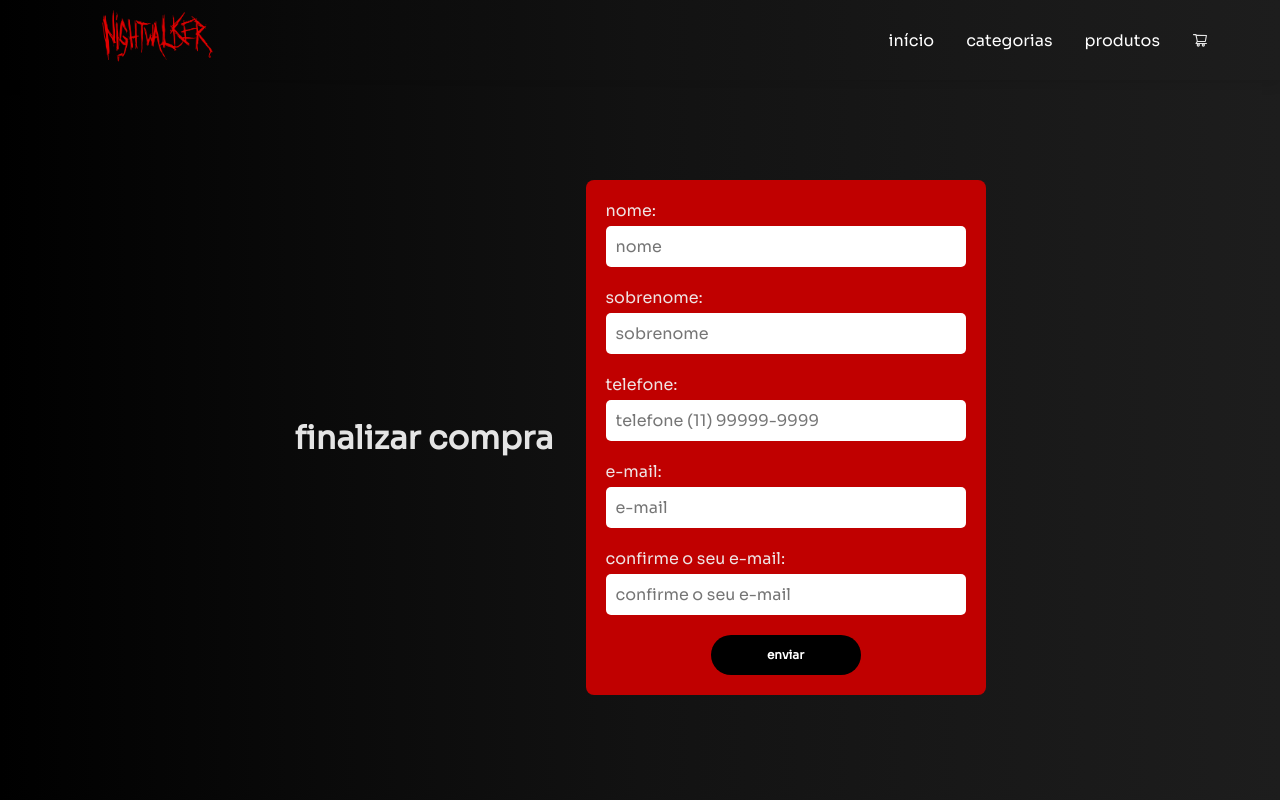
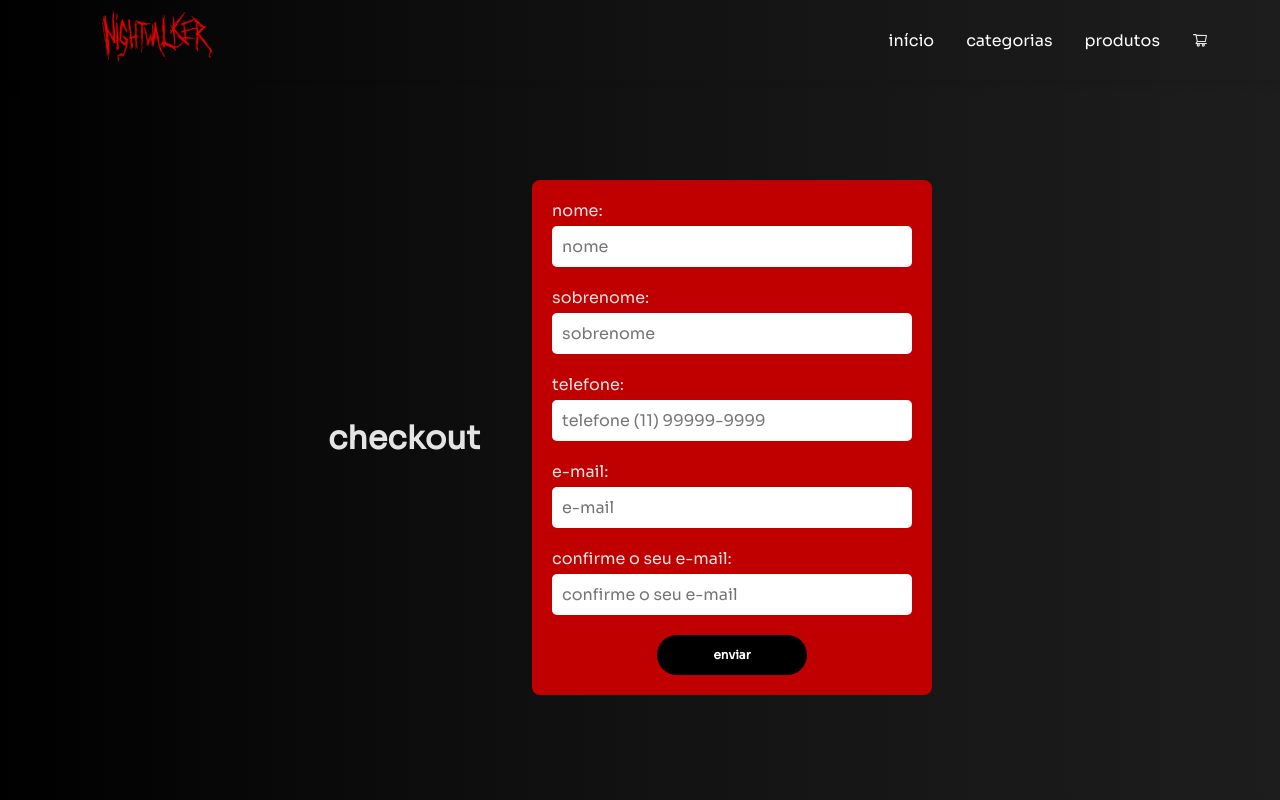
Before and after one commit to leticiaspcruz/coderhouse-reactjs, a React (Create React App) app in the folder nightwalker-store/: page /checkout in a window 1280 px wide. Built offline with nearby package versions, Linux system fonts and the light colour scheme.

Commit message:
adding checkout logic

```diff
--- a/nightwalker-store/src/context/CartProvider.js
+++ b/nightwalker-store/src/context/CartProvider.js
@@ -53,15 +53,9 @@ export const CartProvider = ({ children }) => {
 
   const totalItems = cartItems.length;
 
-  console.log(cartItems)
-
-  const generateOrder = () => {
+  const generateOrder = (buyer) => {
     return {
-      buyer: {
-        name: "Leticia",
-        email: "teste@gmail.com",
-        phone: "(11)9999-9999",
-      },
+      buyer,
       item: cartItems.map(item => ({
         title: item.title,
         quantity: item.quantity,
--- a/nightwalker-store/src/pages/cart.js
+++ b/nightwalker-store/src/pages/cart.js
@@ -1,12 +1,13 @@
 import React, { useContext } from "react";
 import { Link } from "react-router-dom";
 import { NavBar } from '../components';
+import { useNavigate } from "react-router-dom";
 import { CartContext } from '../context/CartProvider';
-import { getFirestore, addDoc, collection } from 'firebase/firestore';
 import { Container, InfoContainer, CartButton, CartButtonAlt, CartButtonsWrapper, CheckoutText } from "./styles";
 
 const Cart = () => {
-  const { cartItems, removeItem, clearCart, totalPrice, generateOrder } = useContext(CartContext);
+  const { cartItems, removeItem, clearCart, totalPrice } = useContext(CartContext);
+  const navigate = useNavigate();
 
   const handleRemoveItem = (item) => {
     removeItem(item);
@@ -14,15 +15,6 @@ const Cart = () => {
 
   const handleClearCart = () => {
     clearCart();
-  };
-
-  const sendOrder = () => {
-    const order = generateOrder();
-    const db = getFirestore();
-    const collectionRef = collection(db, "orders");
-    addDoc(collectionRef, order).then(({ id }) => {
-      alert('compra realizada com sucesso!'); clearCart();
-    }).catch((error) => console.error(error))
   };
 
   return (
@@ -43,7 +35,7 @@ const Cart = () => {
             </div>
             <CartButtonsWrapper>
               <CartButtonAlt onClick={handleClearCart}>limpar carrinho</CartButtonAlt>
-              <CartButtonAlt onClick={sendOrder}>finalizar compra</CartButtonAlt>
+              <CartButtonAlt onClick={() => navigate('/checkout')}>finalizar compra</CartButtonAlt>
             </CartButtonsWrapper>
           </InfoContainer>
         ) : (
--- a/nightwalker-store/src/pages/checkout.js
+++ b/nightwalker-store/src/pages/checkout.js
@@ -1,6 +1,8 @@
-import React, { useState, useEffect } from "react";
+import React, { useState, useEffect, useContext } from "react";
 import { NavBar } from '../components';
-import { Container, CheckoutForm, CheckoutButton } from './styles';
+import { getFirestore, addDoc, collection } from 'firebase/firestore';
+import { Container, CheckoutText, CheckoutForm, CheckoutButton, CheckoutContainer } from './styles';
+import { CartContext } from '../context/CartProvider';
 
 const Checkout = () => {
   const [name, setName] = useState('');
@@ -9,23 +11,43 @@ const Checkout = () => {
   const [email, setEmail] = useState('');
   const [confirmEmail, setConfirmEmail] = useState('');
   const [showError, setShowError] = useState(false);
+  const [successMessage, setSuccessMessage] = useState(false);
+  const { clearCart, generateOrder } = useContext(CartContext);
+
 
   useEffect(() => {
     if(email !== confirmEmail && confirmEmail !== '') setShowError(true);
   }, [email, confirmEmail]);
 
+  const buyer = {
+    name: name,
+    surname: surname,
+    phone: phone,
+    email: email
+  };
+
+  const sendOrder = () => {
+    const order = generateOrder(buyer);
+    const db = getFirestore();
+    const collectionRef = collection(db, "orders");
+    addDoc(collectionRef, order).then(({ id }) => {
+      setSuccessMessage(true);
+      clearCart();
+    }).catch((error) => console.error(error))
+  };
+
   const handleSubmit = (event) => {
     event.preventDefault();
-    console.log('Name:', name);
-    console.log('Email:', email);
+    sendOrder();
   };
 
   return (
     <>
      <NavBar />
      <Container>
-      <h1>finalizar compra</h1>
-      <CheckoutForm onSubmit={handleSubmit}>
+      <h1>checkout</h1>
+      <CheckoutContainer>
+        {!successMessage ? (<CheckoutForm onSubmit={handleSubmit}>
           <label htmlFor="name">nome:
             <input
               type="text"
@@ -75,10 +97,16 @@ const Checkout = () => {
             />
           </label>
           {showError && (
-          <div style={{ color: 'black' }}>Os e-mails devem ser iguais</div>
+          <div>
+            <p style={{ color: 'black' }}>Os e-mails devem ser iguais</p>
+          </div>
           )}
           <CheckoutButton type="submit">enviar</CheckoutButton>
-      </CheckoutForm>
+        </CheckoutForm>)
+        : (
+          <CheckoutText>pedido gerado com sucesso!</CheckoutText>
+        )}
+      </CheckoutContainer>
      </Container>
     </>
   );
--- a/nightwalker-store/src/pages/styles.js
+++ b/nightwalker-store/src/pages/styles.js
@@ -84,6 +84,7 @@ export const CheckoutText = styled.h2`
 export const CheckoutForm = styled.form`
   display: flex;
   flex-direction: column;
+  margin: 0px 20px;
   gap: 10px;
   align-items: center;
   padding: 20px;
@@ -105,17 +106,6 @@ export const CheckoutForm = styled.form`
       &:focus {
         box-shadow: 0px 0px 5px rgba(0, 0, 0, 0.3);
       }
-    }
-    :hover {
-      color: #c00000;
-      cursor: pointer;
-      -webkit-transform: scale(1.1);
-      -ms-transform: scale(1.1);
-      transform: scale(1.1);
-      -webkit-transition: 0.3s ease-in;
-      -moz-transition: 0.3s ease-in;
-      -o-transition: 0.3s ease-in;
-      transition: 0.3s ease-in;
     }
   }
 `;
@@ -143,3 +133,17 @@ export const CheckoutButton = styled.button`
     background: #e74c3c;
   }
 `;
+
+export const CheckoutContainer = styled.div`
+ :hover {
+      color: #c00000;
+      cursor: pointer;
+      -webkit-transform: scale(1.1);
+      -ms-transform: scale(1.1);
+      transform: scale(1.1);
+      -webkit-transition: 0.3s ease-in;
+      -moz-transition: 0.3s ease-in;
+      -o-transition: 0.3s ease-in;
+      transition: 0.3s ease-in;
+    }
+`;
```
Lines whose indentation alone changed are shown as unchanged.
